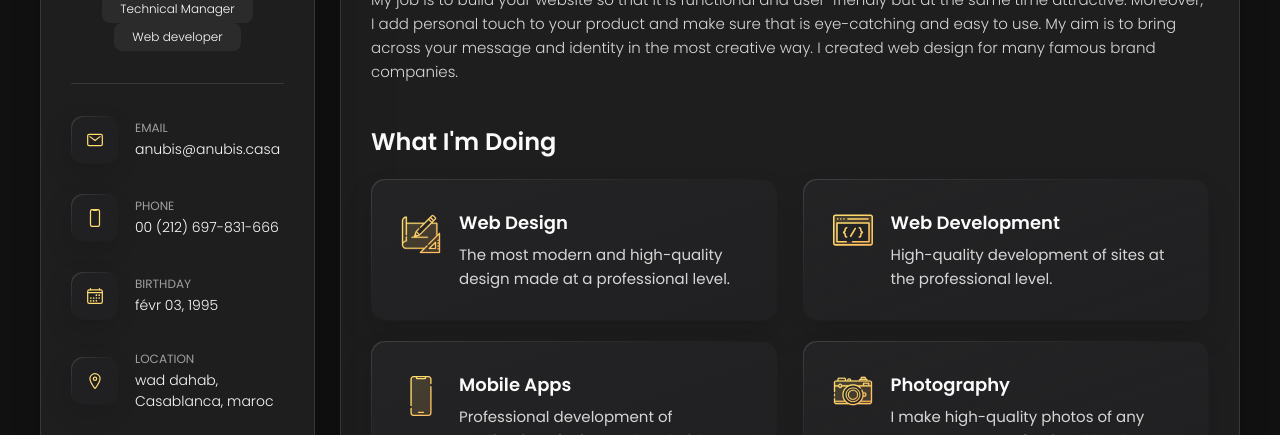
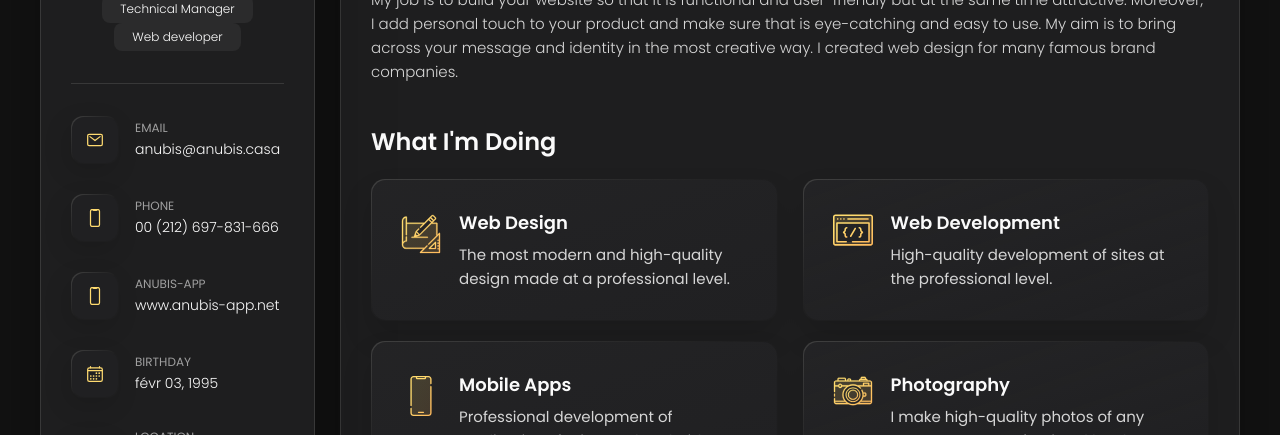
Before and after one commit to port-f/portfo, a plain HTML site: page index.html in a window 1280 px wide. Shown: the part 365-800 px from the top of the page. Drawn offline with nearby package versions, Linux system fonts and the light colour scheme.

Commit message:
Update index.html

```diff
--- a/index.html
+++ b/index.html
@@ -90,6 +90,20 @@
               <p class="contact-title">Phone</p>
 
               <a href="https://wa.me/212697831666" target="_blank" class="contact-link">00 (212) 697-831-666</a>
+            </div>
+
+          </li>
+
+          <li class="contact-item">
+
+            <div class="icon-box">
+              <ion-icon name="phone-portrait-outline"></ion-icon>
+            </div>
+
+            <div class="contact-info">
+              <p class="contact-title">anubis-app</p>
+
+              <a href="https://www.anubis-app.net/" target="_blank" class="contact-link">www.anubis-app.net</a>
             </div>
 
           </li>
```
